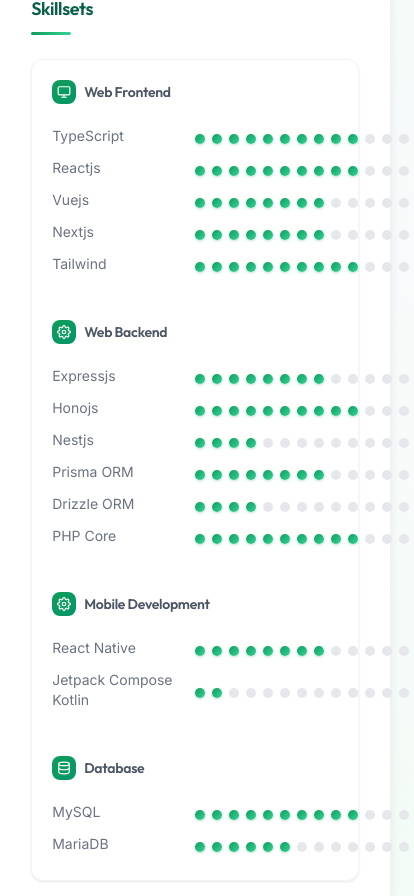
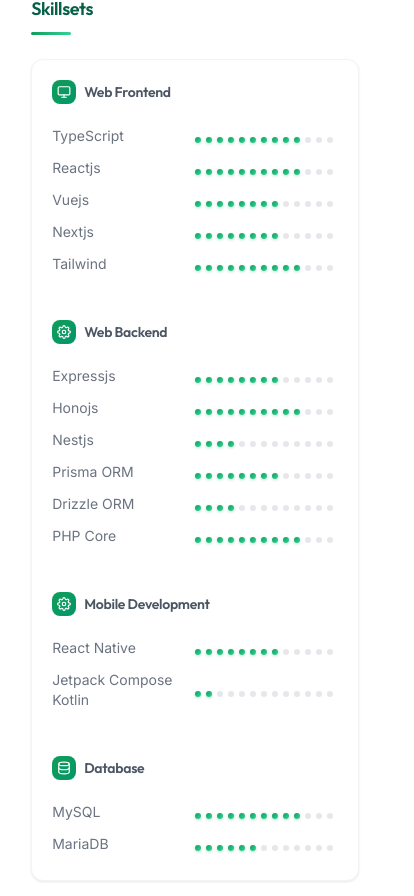
Before and after one commit to bradores/bradores.github.io, a React (Vite) app: page / in a window 390 px wide. Shown: the part 2053-2949 px from the top of the page, 414 px wide, since content can reach past the window. Built offline with nearby package versions, Linux system fonts and the light colour scheme.

Commit message:
responsive

```diff
--- a/src/index.css
+++ b/src/index.css
@@ -99,6 +99,13 @@
   height: 10px;
   margin: 7px 5px 0 0;
   transition: all 0.2s ease;
+}
+@media (max-width: 640px) {
+  .skill-dot {
+    width: 6px;
+    height: 6px;
+    margin: 9px 3px 0 0;
+  }
 }
 .skill-dot.filled {
   background: linear-gradient(135deg, #109d59, #34d399);
```
